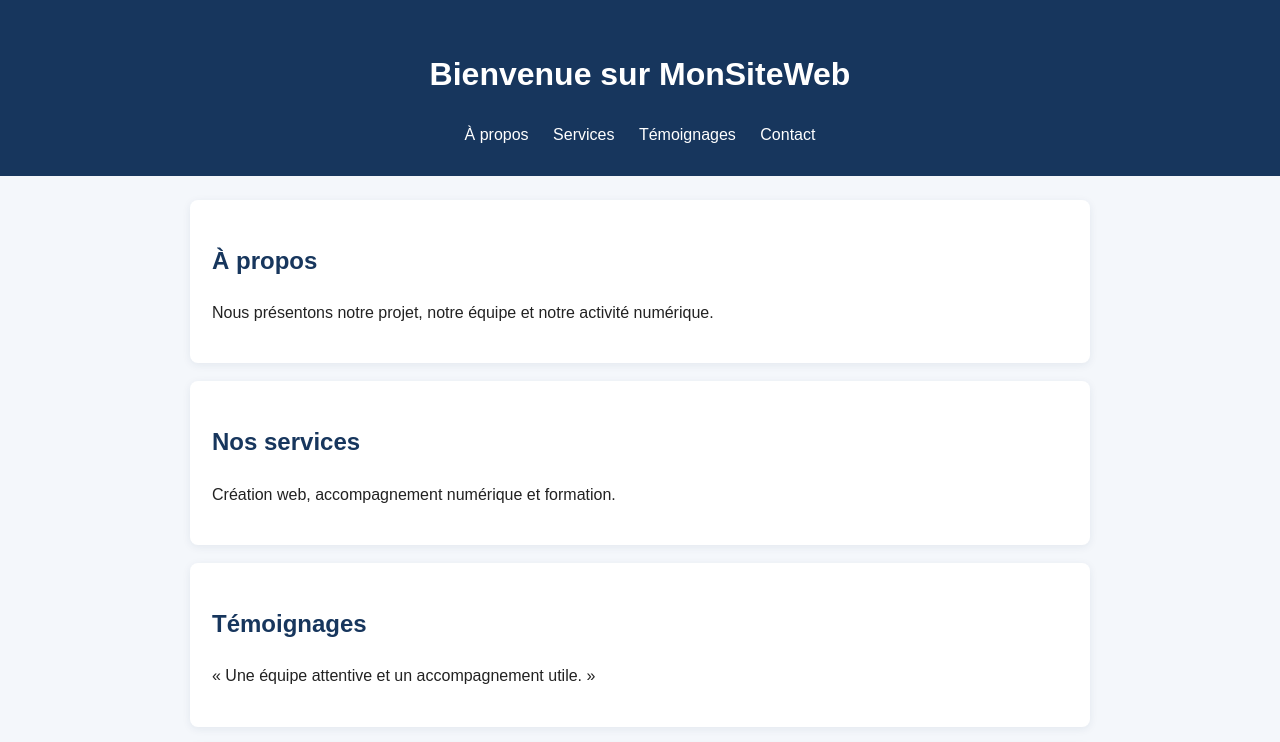
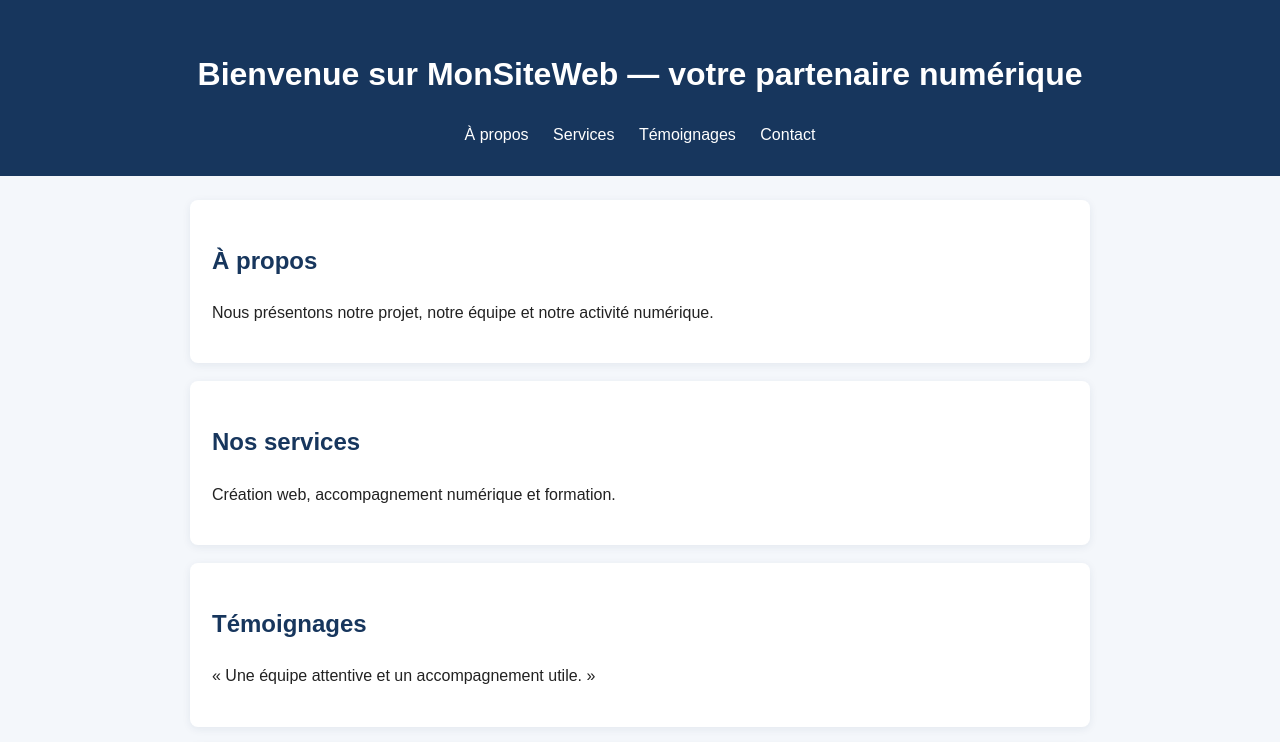
Before and after one commit to yoannathan/MonSiteWeb, a plain HTML site: page index.html in a window 1280 px wide. Shown: the top 742 px of the page. Drawn offline with Linux system fonts and the light colour scheme.

Commit message:
Modifier le titre principal du site

```diff
--- a/index.html
+++ b/index.html
@@ -8,7 +8,7 @@
 </head>
 <body>
   <header>
-    <h1>Bienvenue sur MonSiteWeb</h1>
+    <h1>Bienvenue sur MonSiteWeb — votre partenaire numérique</h1>
     <nav aria-label="Navigation principale">
       <a href="#apropos">À propos</a>
       <a href="#services">Services</a>
```
